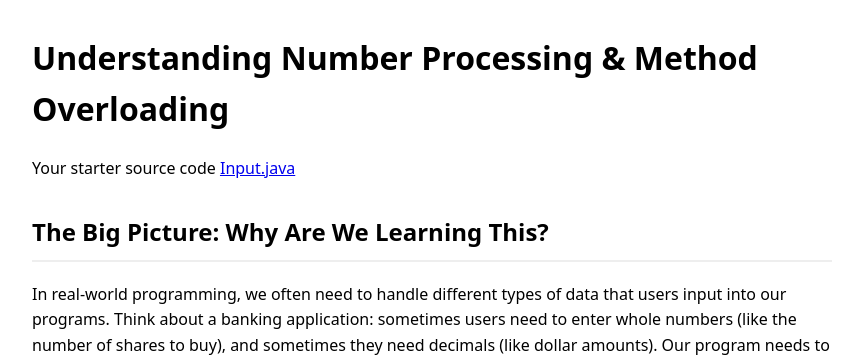
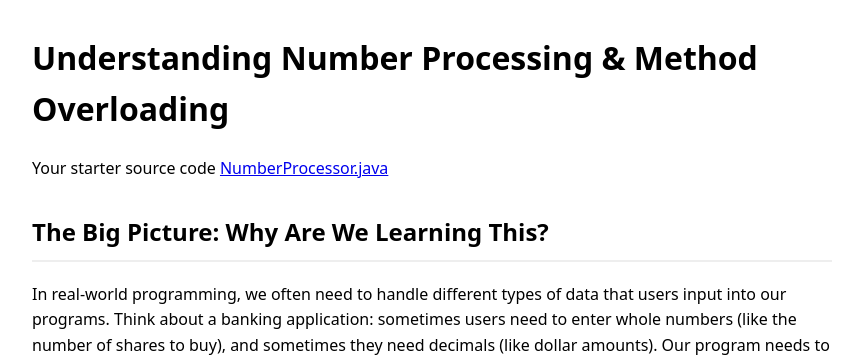
Before and after one commit to norrisaftcc/norrisaftcc.github.io, a Jekyll site: the page projects/javafeb.html, which Jekyll copies as it is, in a window 1280 px wide and 900 px high. Shown: the top 357 px of the window, without its empty margins (208-1071 px from the left). Built offline with Jekyll 4.4.1, drawn with Linux system fonts in a browser that asks for light colours.

Commit message:
Update javafeb.html

```diff
--- a/projects/javafeb.html
+++ b/projects/javafeb.html
@@ -38,7 +38,7 @@
     <h1>Understanding Number Processing & Method Overloading</h1>
 
     <div>
-      <p>Your starter source code <a href="Input.java">Input.java</a></p>
+      <p>Your starter source code <a href="NumberProcessor.java">NumberProcessor.java</a></p>
     </div>
     <h2>The Big Picture: Why Are We Learning This?</h2>
     <p>In real-world programming, we often need to handle different types of data that users input into our programs. Think about a banking application: sometimes users need to enter whole numbers (like the number of shares to buy), and sometimes they need decimals (like dollar amounts). Our program needs to handle both situations gracefully.</p>
```
